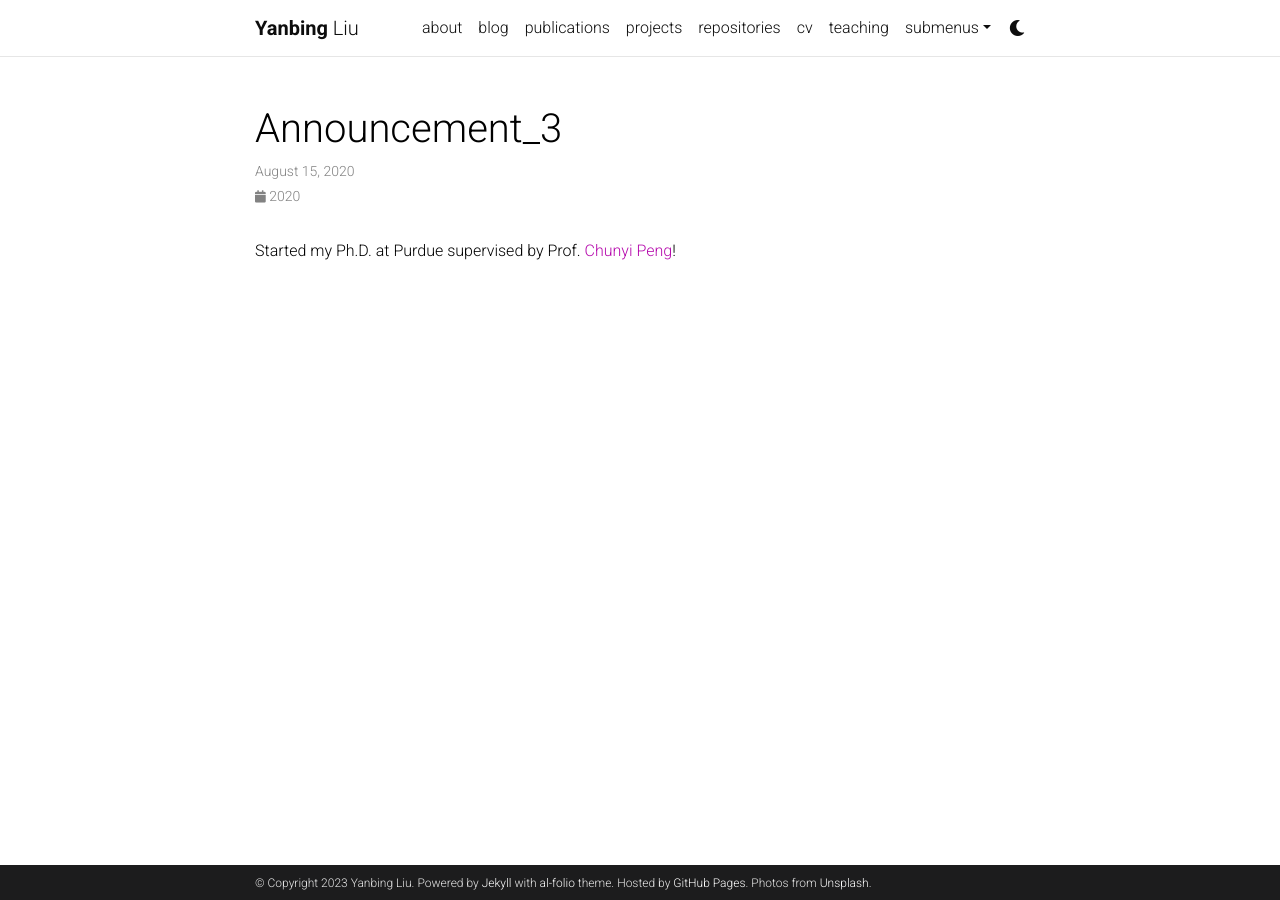
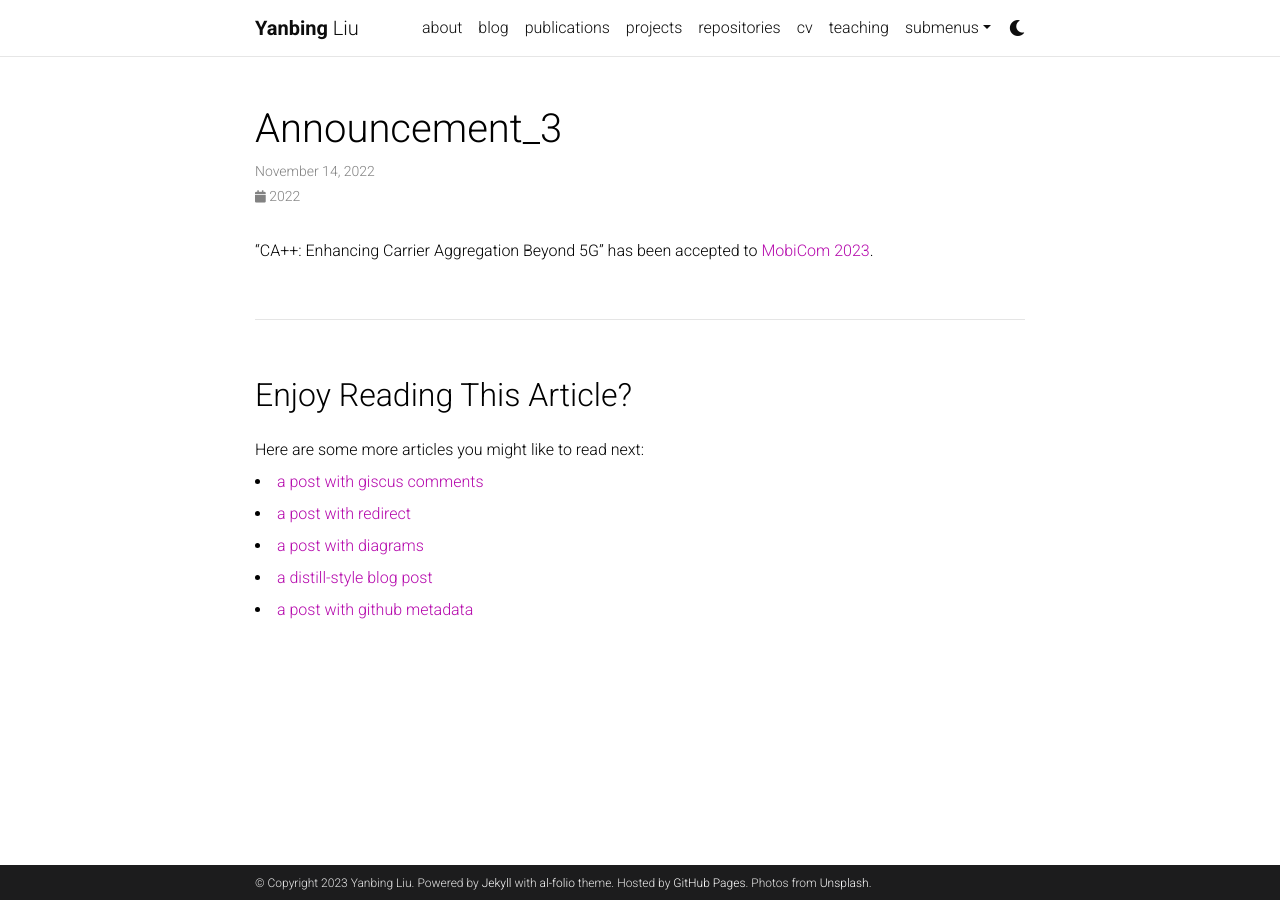
Before and after one commit to YanbingLiu1997/YanbingLiu1997.github.io, a Jekyll site: the page built from _news/announcement_3.md, in a window 1280 px wide. Built offline with Jekyll 4.4.1, drawn with Linux system fonts in a browser that asks for light colours; comment, search, counter and statistics services are not loaded; a style sheet for code colours, icons or effects is not loaded.

Commit message:
update news

```diff
--- a/_news/announcement_3.md
+++ b/_news/announcement_3.md
@@ -1,8 +1,7 @@
 ---
 layout: post
-date: 2020-08-15 00:00:00-0100
+date: 2022-11-14 00:00:00-0100
 inline: true
-related_posts: false
 ---
 
-Started my Ph.D. at Purdue supervised by Prof. [Chunyi Peng](https://www.cs.purdue.edu/homes/chunyi/)!
+"CA++: Enhancing Carrier Aggregation Beyond 5G" has been accepted to [MobiCom 2023](https://sigmobile.org/mobicom/2023/).
```
Also changed, not shown: _news/announcement_1.md (+2 -2 lines), _news/announcement_2.md (+2 -2 lines), _news/announcement_4.md (added, +8 -0 lines).
